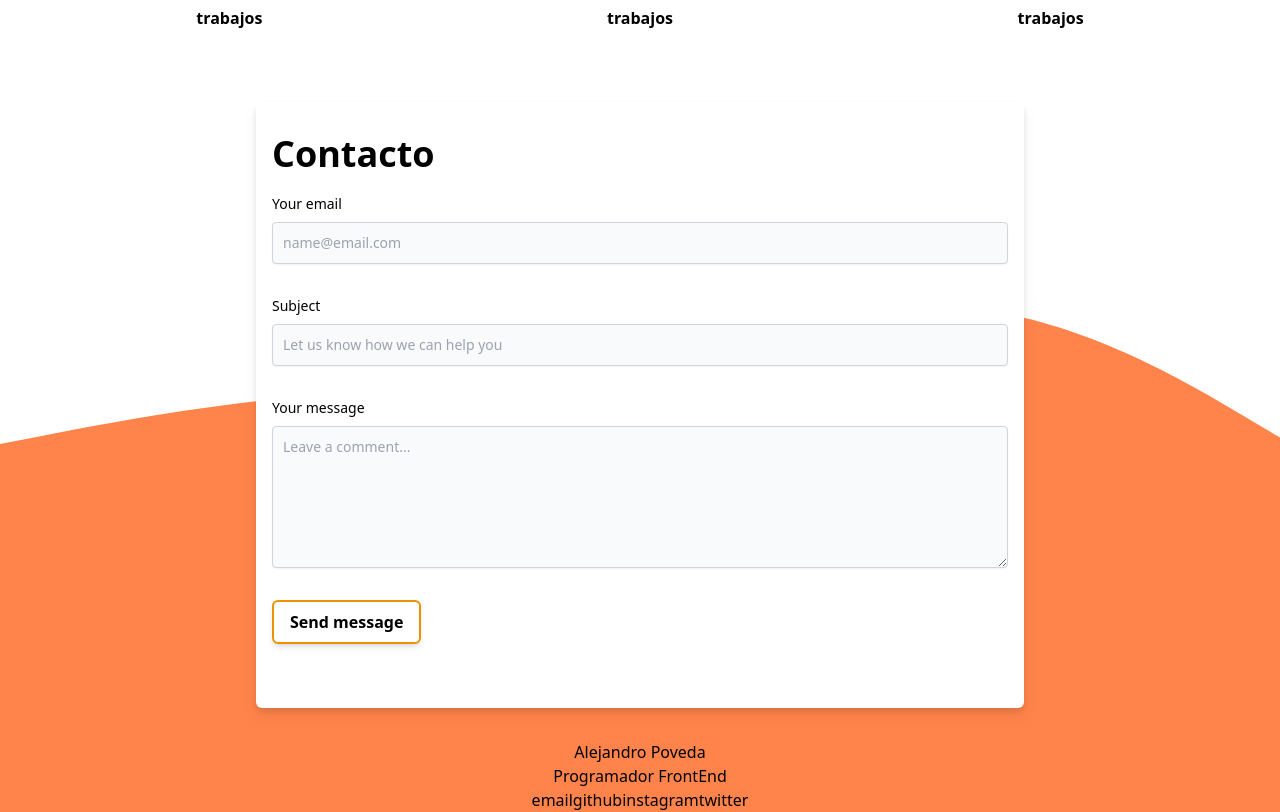
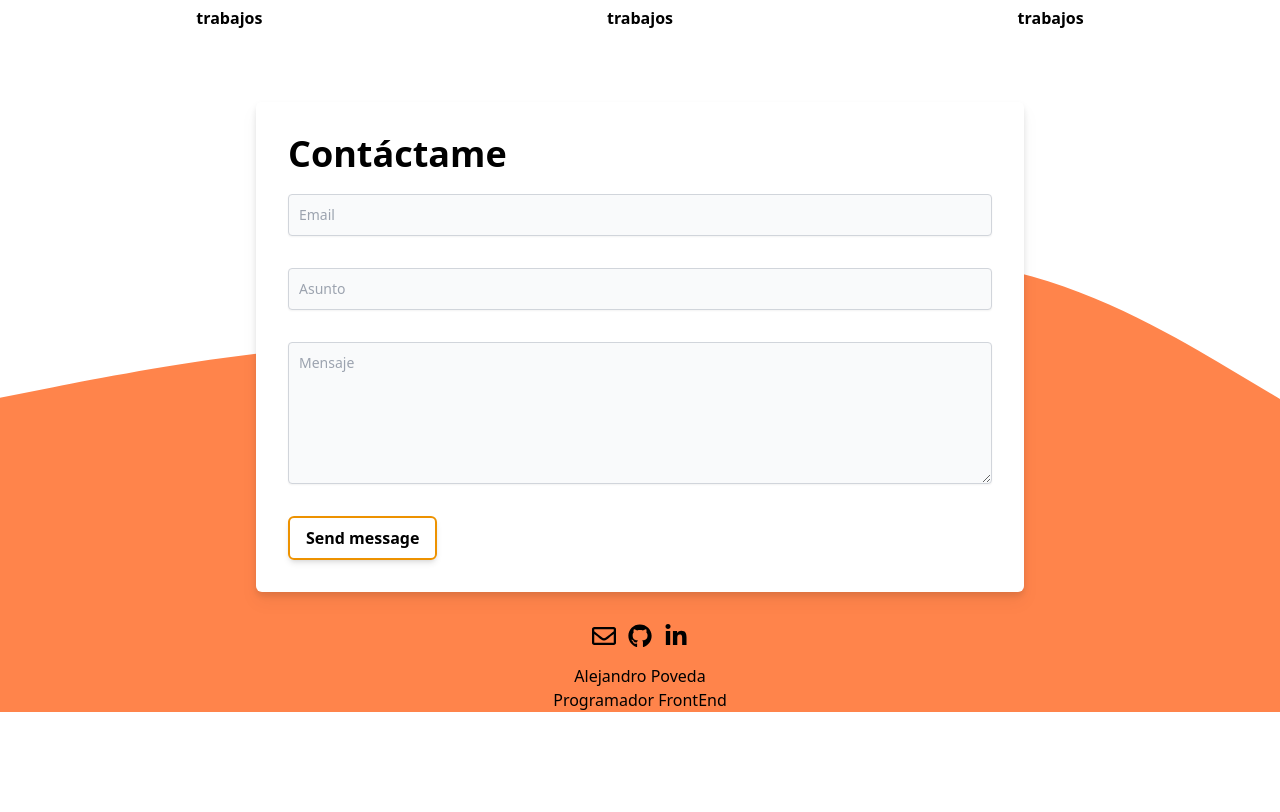
Before and after one commit to alejandropovedabisquert/portfolio, a React (Create React App) app: page / in a window 1280 px wide. Shown: the part 1866-2678 px from the top of the page. After the commit the page ends 2578 px from the top, so only its background shows below. Built offline with nearby package versions, Linux system fonts and the light colour scheme; the HTML template or start-up script is replaced by a standard one.

Commit message:
diversos cambios

```diff
--- a/package.json
+++ b/package.json
@@ -12,6 +12,7 @@
     "axios": "^1.3.3",
     "react": "^18.2.0",
     "react-dom": "^18.2.0",
+    "react-icons": "^4.8.0",
     "react-scripts": "5.0.1",
     "web-vitals": "^2.1.4"
   },
--- a/public/data.json
+++ b/public/data.json
@@ -22,12 +22,8 @@
                     "url": "github"
                 },
                 {
-                    "type": "instagram",
-                    "url": "instagram"
-                },
-                {
-                    "type": "twitter",
-                    "url": "twitter"
+                    "type": "linkedin",
+                    "url": "linkedin"
                 }
             ],
             "header":
--- /dev/null
+++ b/src/ApRRRSS.js
@@ -0,0 +1,20 @@
+import { FaGithub, FaRegEnvelope, FaLinkedinIn } from "react-icons/fa";
+const ApRRSS = (props) =>{
+    const rrss = props.rrss
+
+    return (
+        <li>
+            {rrss.type === 'linkedin'
+                ?<a href={rrss.url}><FaLinkedinIn size={24}/></a>
+                :rrss.type === 'github'
+                ?<a href={rrss.url}><FaGithub size={24}/></a>
+                :rrss.type === 'email'
+                ?<a href={rrss.url}><FaRegEnvelope size={24}/></a>
+                :null
+            }
+        </li>
+    )
+
+}
+
+export default ApRRSS
--- a/src/components/ApAbout/ApAbout.js
+++ b/src/components/ApAbout/ApAbout.js
@@ -1,9 +1,14 @@
+import ApRRSS from "../../ApRRRSS"
 import "./ApAbout.css"
 const ApAbout = (passData) =>{
     const about = passData.data.about
+    const rrssData = passData.data.rrss
     const titleClassStyle = passData.titleClassStyle
     const buttonClassStyle = "border-2 border-secondary-color p-2 px-4 mt-4 inline-block rounded-md shadow-md transition-all font-bold duration-300 relative hover:text-white before:content-[''] before:absolute before:top-0 before:left-0 before:h-full before:content-[''] before:absolute before:top-0 before:left-0 before:w-0 before:-z-10 before:bg-primary-color before:transition-all before:duration-300 before:hover:w-full"
     const profile = passData.data.logos && <img className="rounded-md" src={passData.data.logos && passData.data.logos.perfil} alt="Perfil" width="300px"/>
+    const rrssList = rrssData && rrssData.map((rrss) =>
+        <ApRRSS key={rrss.type} rrss={rrss}/>
+    )
     return(
         <div id="about" className="container transition-all mx-auto text-center grid grid-cols-1 md:grid-cols-3">
             <div className="mx-auto">
@@ -11,6 +16,11 @@ const ApAbout = (passData) =>{
             </div>
             <div className="p-8 md:pr-0 col-span-2 lg:pr-8">
                 <h1 className={`${titleClassStyle} text-left`}>Sobre mi</h1>
+                <div className="flex flex-row justify-left pb-4">
+                    <ul className="flex flex-row space-x-3">
+                        {rrssList}
+                    </ul>
+                </div>
                 <p className="text-justify">{about && about.body}</p>
                 <div className="text-left">
                     <a href={`https://${about && about.curriculum}`} className={buttonClassStyle}>Descargar CV</a>
--- a/src/components/ApContact.js
+++ b/src/components/ApContact.js
@@ -2,13 +2,15 @@ import { useRef } from "react"
 import emailjs from '@emailjs/browser'
 
 
+
 const ApContact = (passData) =>{
     const titleClassStyle = passData.titleClassStyle
-    const labelClass = "block mb-2 text-sm font-medium"
     const inputClass = "shadow-sm bg-gray-50 border border-gray-300 text-gray-900 text-sm rounded focus:ring-primary-500 focus:border-primary-500 block w-full p-2.5 dark:bg-gray-700 dark:border-gray-600 dark:placeholder-gray-400 dark:text-white dark:focus:ring-primary-500 dark:focus:border-primary-500 dark:shadow-sm-light"
     const textAreaClass = "block p-2.5 w-full text-sm text-gray-900 bg-gray-50 rounded shadow-sm border border-gray-300 focus:ring-primary-500 focus:border-primary-500 dark:bg-gray-700 dark:border-gray-600 dark:placeholder-gray-400 dark:text-white dark:focus:ring-primary-500 dark:focus:border-primary-500"
     const buttonClassStyle = "border-2 border-secondary-color p-2 px-4 mt-4 inline-block rounded-md shadow-md transition-all font-bold duration-300 relative hover:text-white before:content-[''] before:absolute before:top-0 before:left-0 before:h-full before:content-[''] before:absolute before:top-0 before:left-0 before:w-0 before:-z-10 before:bg-primary-color before:transition-all before:duration-300 before:hover:w-full"
     const form = useRef()
+
+
     const sendEmail = (e) =>{
         e.preventDefault()
         emailjs.sendForm('service_ybqrbf6', 'template_uf8oruc', form.current, 'RzrOefDvuoF6uMf1O')
@@ -22,20 +24,18 @@ const ApContact = (passData) =>{
 
     return(
         <div id="contact" className="text-left container mx-auto p-8">
-            <div className="py-8 lg:pb-16 px-4 mx-auto max-w-screen-md bg-white rounded-md drop-shadow-lg">
-            <h1 className={titleClassStyle}>Contacto</h1>
+            <div className="py-8 lg:pb-8 px-8 mx-auto max-w-screen-md bg-white rounded-md drop-shadow-lg">
+
+            <h1 className={titleClassStyle}>Contáctame</h1>
                 <form ref={form} onSubmit={sendEmail} className="space-y-8">
                     <div>
-                        <label htmlFor="email" className={labelClass}>Your email</label>
-                        <input type="email" name="user_email" className={inputClass} placeholder="name@email.com" required/>
+                        <input type="email" name="user_email" className={inputClass} placeholder="Email" required/>
                     </div>
                     <div>
-                        <label htmlFor="subject" className={labelClass}>Subject</label>
-                        <input type="text" name="subject" className={inputClass} placeholder="Let us know how we can help you" required/>
+                        <input type="text" name="subject" className={inputClass} placeholder="Asunto" required/>
                     </div>
                     <div className="sm:col-span-2">
-                        <label htmlFor="message" className={labelClass}>Your message</label>
-                        <textarea name="message" rows="6" className={textAreaClass} placeholder="Leave a comment..."></textarea>
+                        <textarea name="message" rows="6" className={textAreaClass} placeholder="Mensaje" required></textarea>
                     </div>
                     <input type="submit" className={buttonClassStyle} value="Send message"/>
                 </form>
--- a/src/components/ApFooter.js
+++ b/src/components/ApFooter.js
@@ -1,24 +1,27 @@
 import ApContact from "./ApContact"
+import ApRRSS from "../ApRRRSS";
 
 const ApFooter = (passData) =>{
     const data = passData.data
-    const fondoFooter = passData.data.logos
+    const fondoFooter = data.logos
     const footer = data.header
     const rrssData = data.rrss
 
     const rrssList = rrssData && rrssData.map((rrss) =>
-        <p key={rrss.type}>{rrss.url}</p>
+        <ApRRSS key={rrss.type} rrss={rrss}/>
     )
 
     return(
         <div id="footer" style={{backgroundImage: `url(${fondoFooter && fondoFooter.fondoFooterWave})`}} className="bg-cover bg-center">
             <ApContact titleClassStyle={passData.titleClassStyle}/>
+            <div className="flex flex-row justify-center pb-4">
+                <ul className="flex flex-row space-x-3">
+                    {rrssList}
+                </ul>
+            </div>
             <div className="text-center">
                 <p>{footer && footer.title}</p>
                 <span>{footer && footer.subtitle}</span>
-            </div>
-            <div className="flex flex-row justify-center">
-                {rrssList}
             </div>
         </div>
     )
--- a/src/components/ApHeader.js
+++ b/src/components/ApHeader.js
@@ -4,7 +4,7 @@ const ApHeader = (passData)=>{
 
     return(
         <div id="header">
-            <div style={{backgroundImage: `linear-gradient(rgba(0, 0, 0, 0.50), rgba(0, 0, 0, 0.50)),url(${logos && logos.fondoTeclado})`}} className="bg-coverbg-fixed bg-center flex flex-col h-screen text-center items-center justify-center">
+            <div style={{backgroundImage: `linear-gradient(rgba(0, 0, 0, 0.50), rgba(0, 0, 0, 0.50)),url(${logos && logos.fondoTeclado})`}} className="bg-cover bg-fixed bg-center flex flex-col h-screen text-center items-center justify-center">
                 <h1 className="text-white font-semibold text-7xl">{header && header.title}</h1>
                 <p className="text-white text-xl font-light">{header && header.subtitle}</p>
             </div>
```
Also changed, not shown: 1 other file (tests, documents, lock files or other folders).
